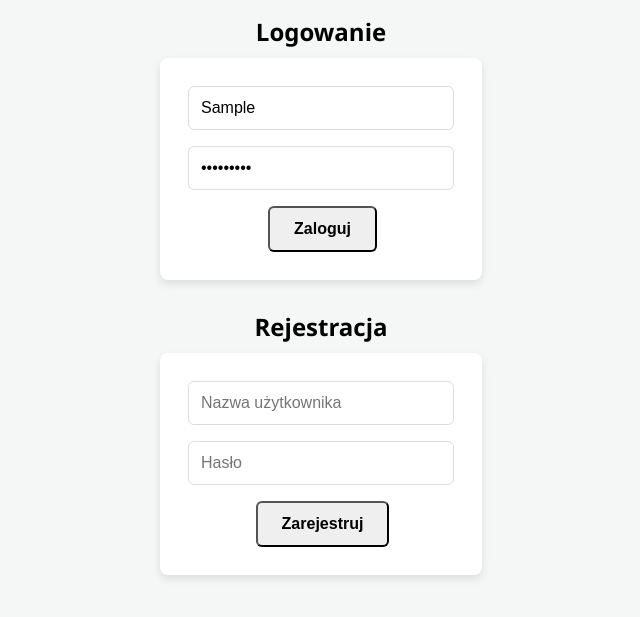
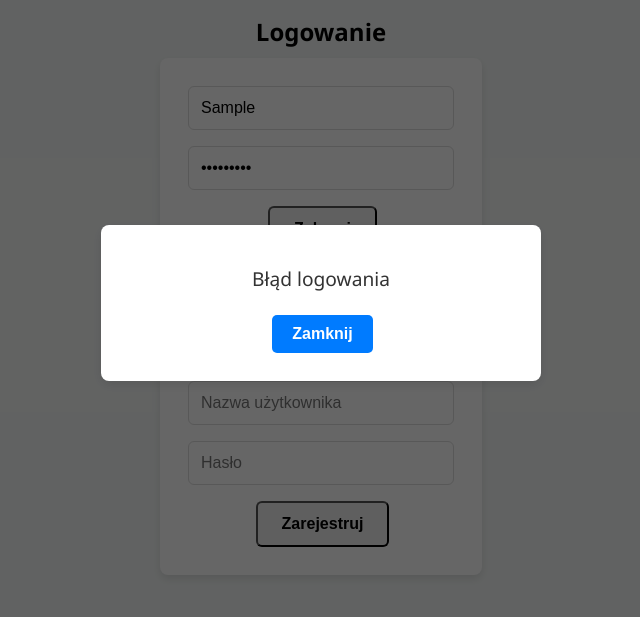
Before and after one commit to polevczyc/MapaStacji-GIS, a website: page public/index.html in a window 1280 px wide. Both pictures are taken after typing "Sample", "Sample123" into the empty fields and a click on the button "Zaloguj". Shown: the part 97-714 px from the top of the page, without its empty margins (319-959 px from the left). Drawn offline with nearby package versions, Linux system fonts and the light colour scheme; no server answers.

Commit message:
updated frontend

```diff
--- a/public/index.html
+++ b/public/index.html
@@ -17,14 +17,20 @@
     </style>
 </head>
 <body>
+    <div id="messageContainer" class="hidden">
+        <div id="messageBox" class="messageBox">
+            <p id="messageText"></p>
+            <button onclick="closeMessage()">Zamknij</button>
+        </div>
+    </div>
     <h1>Mapa Stacji Benzynowych</h1>
     <div id="userPanel" style="display: none;">
         <span id="userInfo"></span>
         <button id="logoutButton">Wyloguj</button>
     </div>
     <div id="controls">
-        <button id="setStart">Ustaw Punkt Początkowy</button>
-        <button id="setEnd">Ustaw Punkt Końcowy</button>
+        <button id="setStart" onclick="setStartPoint()">Ustaw punkt początkowy</button>
+        <button id="setEnd" onclick="setEndPoint()">Ustaw punkt końcowy</button>
         <button id="calculateRoute">Wyznacz Trasę</button>
         <button id="clearRoute">Usuń Trasę</button>
     </div>
--- a/public/script.js
+++ b/public/script.js
@@ -345,3 +345,28 @@ function checkLoginStatus() {
         showLoginContent();
     }
 }
+
+// Funkcja do wyświetlania komunikatu
+function showMessage(message) {
+    const messageContainer = document.getElementById("messageContainer");
+    const messageText = document.getElementById("messageText");
+
+    // Ustawienie tekstu w dymku
+    messageText.textContent = message;
+
+    // Pokaż kontener z dymkiem
+    messageContainer.style.visibility = "visible";
+}
+
+// Funkcja do zamykania komunikatu
+function closeMessage() {
+    const messageContainer = document.getElementById("messageContainer");
+
+    // Ukrycie kontenera z dymkiem
+    messageContainer.style.visibility = "hidden";
+}
+
+// Zastąpienie domyślnych alertów
+window.alert = function(message) {
+    showMessage(message);
+}
--- a/public/style.css
+++ b/public/style.css
@@ -185,3 +185,57 @@ h2 {
 #logoutButton:hover {
     background-color: #c82333;
 }
+
+/* Przyciemnione tło dla komunikatów */
+#messageContainer {
+    position: fixed;
+    top: 0;
+    left: 0;
+    width: 100%;
+    height: 100%;
+    background-color: rgba(0, 0, 0, 0.6); /* Przyciemnienie tła */
+    display: flex;
+    justify-content: center;
+    align-items: center;
+    z-index: 1000;
+    visibility: hidden; /* Ukrycie domyślnie */
+}
+
+/* Styl dymka komunikatu */
+.messageBox {
+    background-color: #fff;
+    padding: 20px;
+    border-radius: 8px;
+    box-shadow: 0 4px 12px rgba(0, 0, 0, 0.1);
+    text-align: center;
+    max-width: 400px;
+    width: 90%;
+}
+
+/* Styl tekstu komunikatu */
+#messageText {
+    font-size: 1.2rem;
+    color: #333;
+    margin-bottom: 15px;
+}
+
+/* Styl przycisku zamknięcia */
+#messageBox button {
+    padding: 10px 20px;
+    background-color: #007bff;
+    color: white;
+    border: none;
+    border-radius: 5px;
+    cursor: pointer;
+    font-size: 1rem;
+    transition: background-color 0.3s;
+}
+
+#messageBox button:hover {
+    background-color: #0056b3;
+}
+
+/* Ukrycie elementu (używane do chowania dymka) */
+.hidden {
+    visibility: hidden;
+}
```
Also changed, not shown: server.js (deleted, +0 -35 lines).
